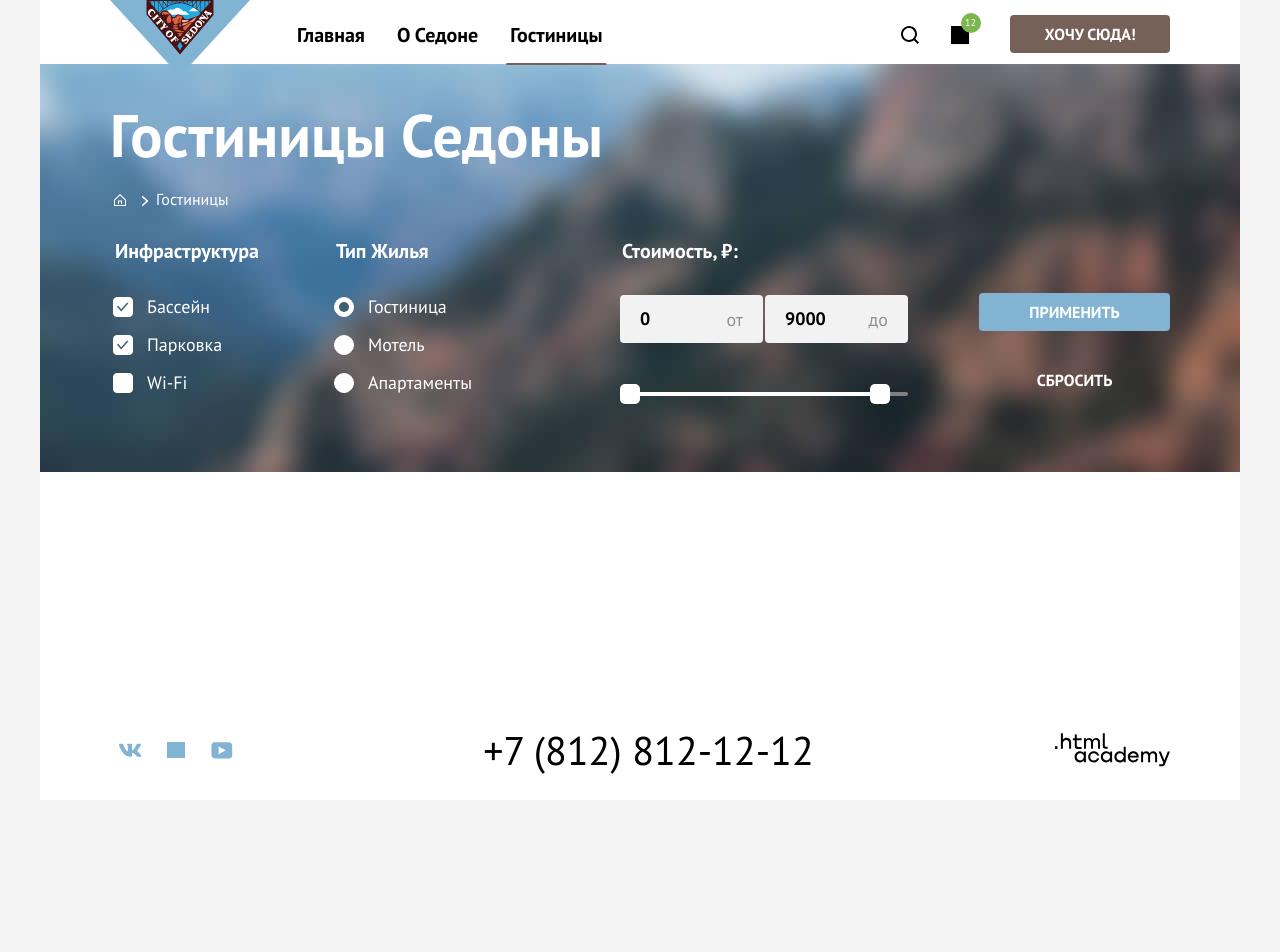
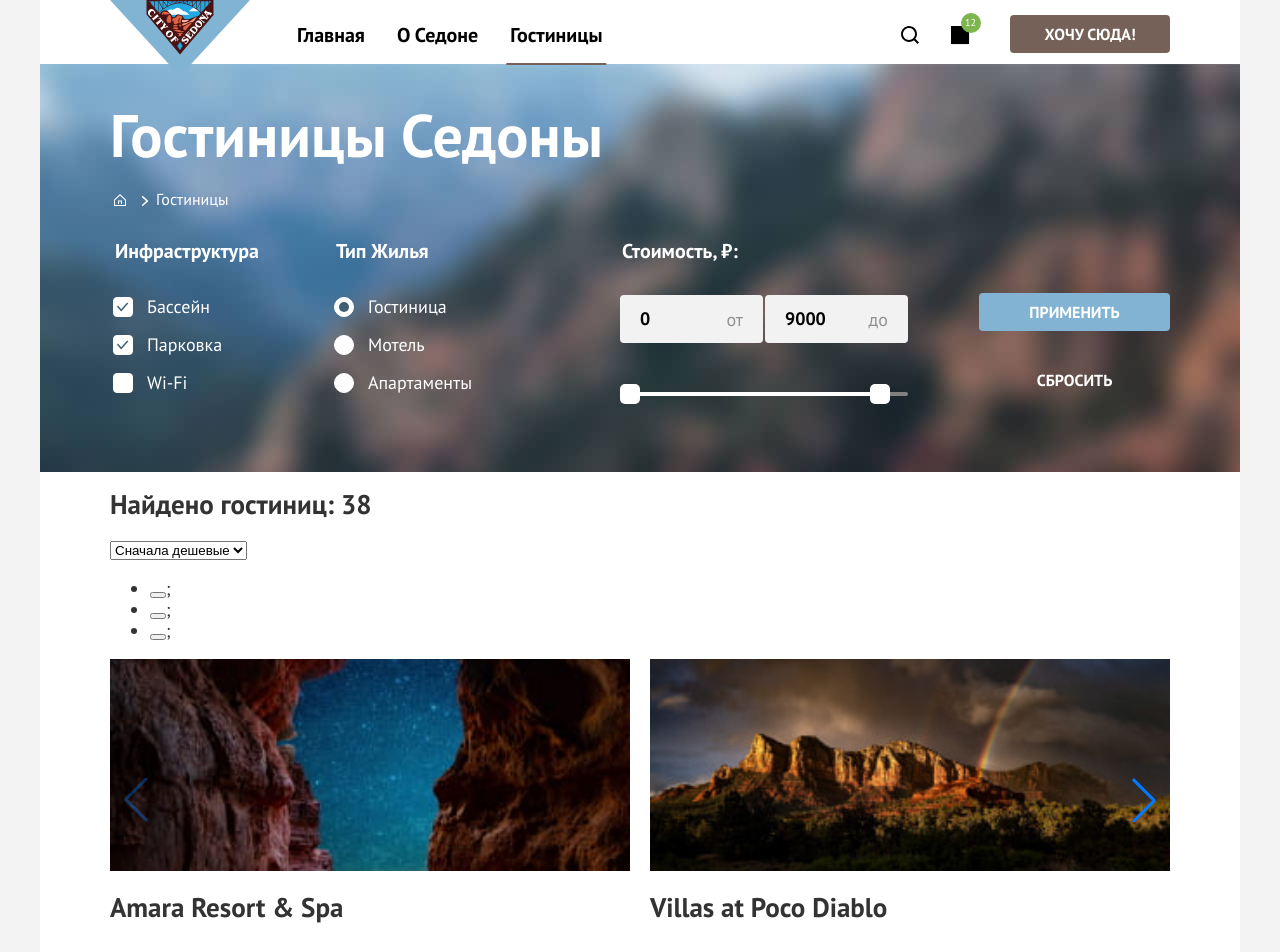
Before and after one commit to Valehorn/sedona-react, a React (Vite) app: page /catalog in a window 1280 px wide. Shown: the top 952 px of the page. Before the commit the page ends 800 px from the top, so only its background shows below. Built offline with nearby package versions, Linux system fonts and the light colour scheme; grey boxes are pictures that could not be loaded.

Commit message:
Основная разметка для catalog-filter + swiper

```diff
--- a/index.html
+++ b/index.html
@@ -1,13 +1,16 @@
 <!doctype html>
 <html lang="en">
+
 <head>
   <meta charset="UTF-8" />
   <link rel="icon" type="image/svg+xml" href="/vite.svg" />
   <meta name="viewport" content="width=device-width, initial-scale=1.0" />
   <title>Sedona React</title>
 </head>
+
 <body>
   <div id="root"></div>
   <script type="module" src="/src/index.jsx"></script>
 </body>
+
 </html>
--- a/package.json
+++ b/package.json
@@ -13,7 +13,8 @@
     "rc-slider": "^11.1.9",
     "react": "^19.1.0",
     "react-dom": "^19.1.0",
-    "react-router-dom": "^7.8.2"
+    "react-router-dom": "^7.8.2",
+    "swiper": "^12.0.3"
   },
   "devDependencies": {
     "@eslint/js": "^9.25.0",
--- /dev/null
+++ b/src/blocks/catalog-hotels/catalog-hotel.scss
@@ -0,0 +1,16 @@
+.catalog-hotels {
+  position: relative;
+
+  .container {
+    display: flex;
+    flex-direction: column;
+  }
+}
+
+.catalog-hotels__list {
+  width: 100%;
+
+  .swiper {
+    width: 100%;
+  }
+}
--- /dev/null
+++ b/src/blocks/catalog-hotels/catalogHotels.jsx
@@ -0,0 +1,87 @@
+import './catalog-hotel.scss';
+import 'swiper/css';
+import 'swiper/css/navigation';
+import 'swiper/css/pagination';
+import 'swiper/css/scrollbar';
+import Container from '../container/container';
+import Select from '../../components/select/select';
+import ViewButton from '../../components/viewButton/viewButton';
+import Card from '../../components/hotelCard/Card';
+import { Swiper, SwiperSlide } from 'swiper/react';
+import { Navigation } from 'swiper/modules';
+import hotel1 from '../../assets/image/catalog/hotel-1.jpg';
+import hotel2 from '../../assets/image/catalog/hotel-2.jpg';
+import hotel3 from '../../assets/image/catalog/hotel-3.jpg';
+import hotel4 from '../../assets/image/catalog/hotel-4.jpg';
+
+function CatalogHotels() {
+  const selectData = ['Сначала дешевые', 'Сначала дорогие'];
+  const vieButtons = ['grid', 'slider', 'list'];
+  const hotelData = [
+    {
+      name: 'Amara Resort & Spa',
+      price: '4000',
+      stars: 4,
+      rating: '8,5',
+      image: hotel1
+    },
+    {
+      name: 'Villas at Poco Diablo',
+      price: '5000',
+      stars: 4,
+      rating: '9,2',
+      image: hotel2
+    },
+    {
+      name: 'Desert Quail Inn',
+      price: '2500',
+      stars: 3,
+      rating: '6,9',
+      image: hotel3
+    },
+    {
+      name: 'GreenTree Inn',
+      price: '1500',
+      stars: 2,
+      rating: '5,0',
+      image: hotel4
+    },
+  ];
+
+  return (
+    <section className="catalog-hotels">
+      <Container>
+        <div className="catalog-hotels__sorting">
+          <h2 className="catalog-hotels__title">Найдено гостиниц: 38</h2>
+          <Select name="catalog-hotels__sorting" id="catalog-hotels__sorting" block="catalog-hotels" data={selectData} />
+          <ul className="catalog-hotels__view-list">
+            {vieButtons.map((button) => {
+              return (
+                <li key={button}>
+                  <ViewButton info={button} />;
+                </li>
+              );
+            })}
+          </ul>
+        </div>
+
+        <div className="catalog-hotels__list">
+          <Swiper
+            modules={[Navigation]}
+            spaceBetween={20}
+            slidesPerView={2}
+            navigation
+          >
+            {hotelData.map((card, index) => (
+              <SwiperSlide key={index}>
+                <Card data={card} />
+              </SwiperSlide>
+            ))}
+          </Swiper>
+        </div>
+      </Container>
+    </section>
+  );
+};
+
+export default CatalogHotels;
--- /dev/null
+++ b/src/components/hotelCard/Card.jsx
@@ -0,0 +1,12 @@
+import './card.scss';
+
+function Card({ block, data }) {
+  return (
+    <article className={`card  ${ block ? `${block}__card` : ''}`}>
+      <img src={data.image} alt={data.name} width="300" height="212" draggable={false} />
+      <h2>{data.name}</h2>
+    </article>
+  );
+};
+
+export default Card;
--- /dev/null
+++ b/src/components/select/select.jsx
@@ -0,0 +1,13 @@
+import './select.scss';
+
+function Select({ name, id, block, data= [] }) {
+  return (
+    <select className={`select ${block ? `${block}__select` : ''}`} name={name} id={id}>
+      {data.map((option) => {
+        return (<option value={option} key={option} defaultValue={data[0]} >{option}</option>)
+      })}
+    </select>
+  );
+};
+
+export default Select;
--- /dev/null
+++ b/src/components/viewButton/viewButton.jsx
@@ -0,0 +1,11 @@
+import './view-button.scss';
+
+function ViewButton({ info }) {
+  return (
+    <button className={`view-button view-button--${info}`} type="button">
+      <span className="visually-hidden">{info}</span>
+    </button>
+  );
+};
+
+export default ViewButton;
--- a/src/pages/catalog.jsx
+++ b/src/pages/catalog.jsx
@@ -2,6 +2,7 @@ import Footer from "../blocks/footer/footer";
 import Header from "../blocks/header/header";
 import Filter from "../blocks/filter-form/filter";
 import Modal from "../blocks/modal/modal";
+import CatalogHotels from "../blocks/catalog-hotels/catalogHotels";
 
 function Catalog() {
   return (
@@ -9,6 +10,7 @@ function Catalog() {
       <div className="page-container">
         <Header />
         <Filter />
+        <CatalogHotels />
         <Footer />
       </div>
       <Modal />
```
Also changed, not shown: src/assets/image/icons/view-grid.svg (renamed from src/assets/image/icons/view-cards.svg), src/components/hotelCard/card.scss (added), src/components/select/select.scss (added), src/components/viewButton/view-button.scss (added), 1 other file (tests, documents, lock files or other folders). Lines whose indentation alone changed are shown as unchanged.
